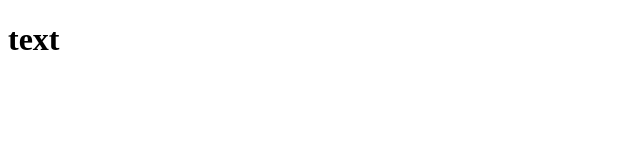
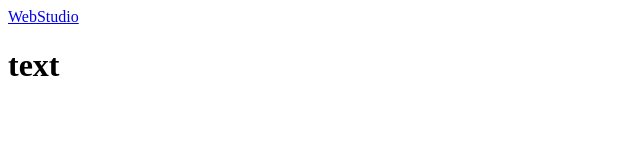
Before and after one commit to uaustym/goit-markup-hw-01, a plain HTML site: page index.html in a window 1280 px wide. Shown: the whole page, without its empty margins (0-640 px from the left). Drawn offline with Linux system fonts and the light colour scheme.

Commit message:
add index file

```diff
--- a/index.html
+++ b/index.html
@@ -7,7 +7,7 @@
     </head>
 <body>
     <header>
-        <a href="WebStudio"></a>
+        <a href="Web">WebStudio</a>
     </header>
 
     <main>
```
